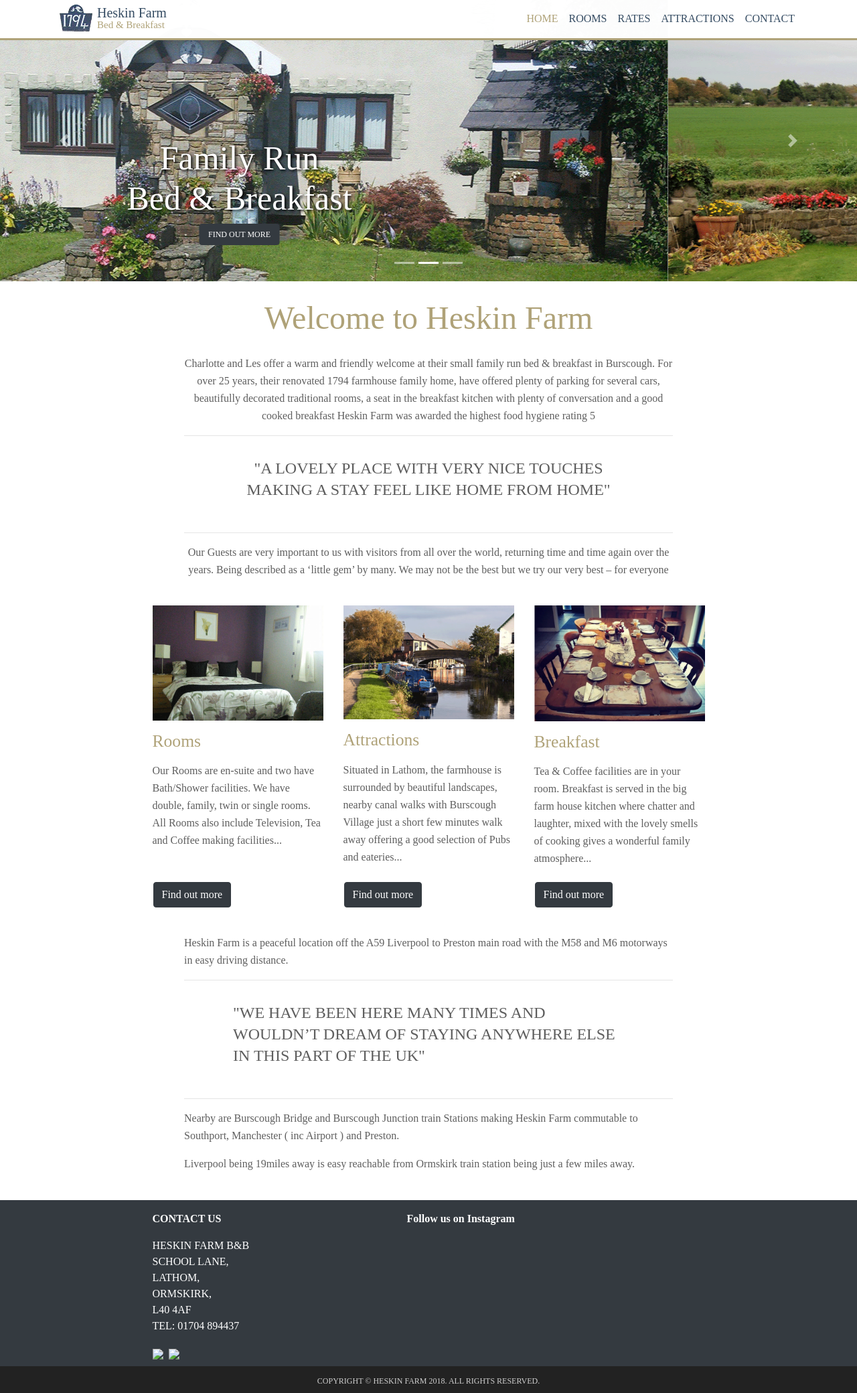
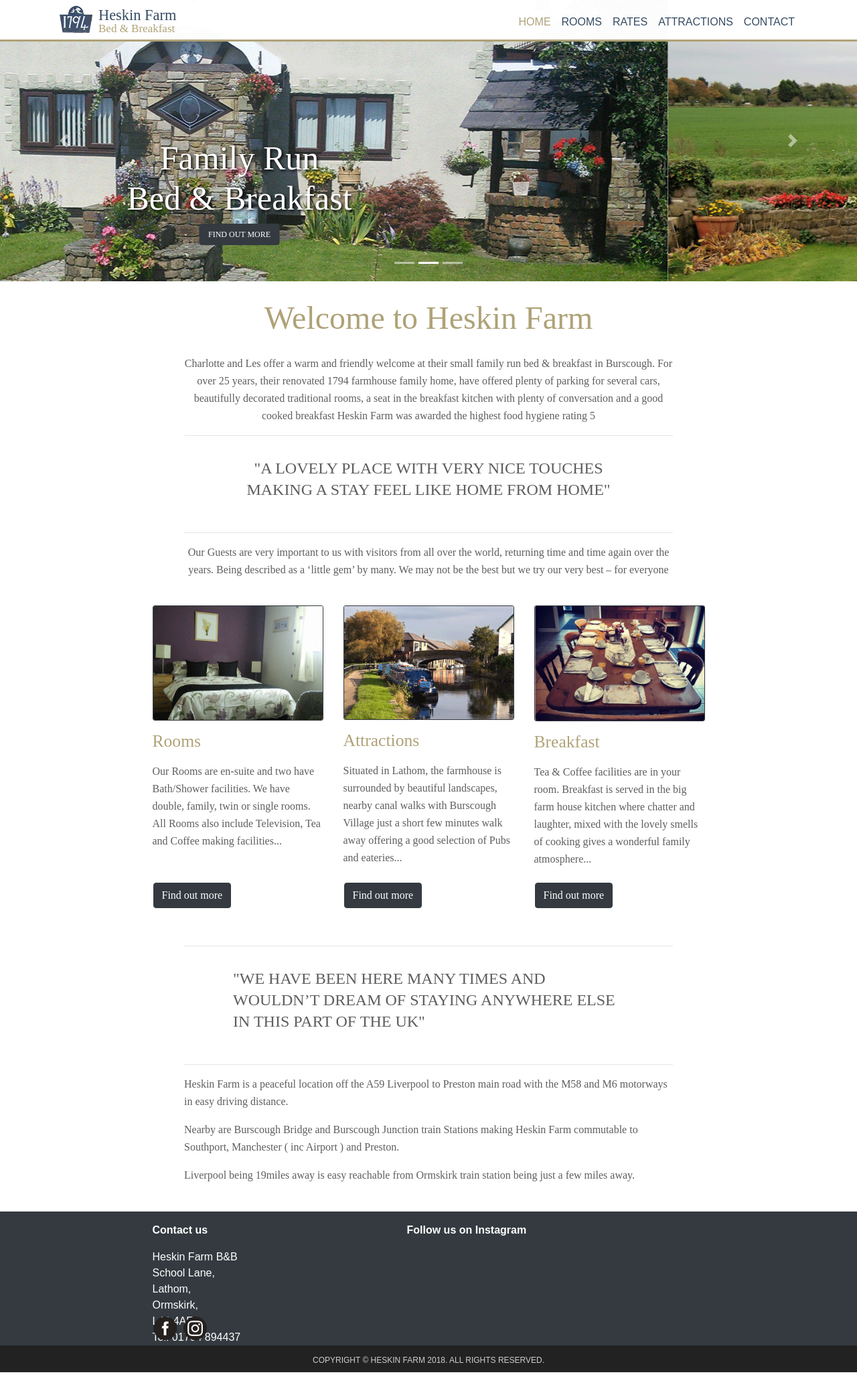
Before and after one commit to philcosens/heskinfarm, a website: page index.html in a window 1280 px wide. Shown: the whole page at 67% size. After the commit the page ends 2049 px from the top, so only its background shows below. Drawn offline with Linux system fonts and the light colour scheme; files that its build step writes are made by us from their sources; files whose address does not match are found by name.

Commit message:
Updated Social Images

```diff
--- a/index.html
+++ b/index.html
@@ -142,14 +142,13 @@
 			</div>
 			<div class="row justify-content-center location">
 				<div class="col-lg-8">
-					<p>Heskin Farm is a peaceful location off the A59 Liverpool to Preston main road with the M58 and M6 motorways in easy driving distance.</p>
-
 					<hr>
 						<div class="reviews slider">
 							<p>"We have been here many times and wouldn’t dream of staying anywhere else in this part of the UK"</p>
 						</div>
 					<hr>
 
+					<p>Heskin Farm is a peaceful location off the A59 Liverpool to Preston main road with the M58 and M6 motorways in easy driving distance.</p>
 					<p>Nearby are Burscough Bridge and Burscough Junction train Stations making Heskin Farm commutable to Southport, Manchester ( inc Airport ) and Preston.</p>
 					<p>Liverpool being 19miles away is easy reachable from Ormskirk train station being just a few miles away.</p>
 
@@ -179,9 +178,14 @@
       	<div class="container footer__container">
           	<div class="row justify-content-center">
 
-				<div class="col-lg-4 col-md-12 contactDetails">
-            		<div class="contactDetails__head">Contact us</div>
-              		<div class="contactDetails__text">
+				<div class="col-sm-12 col-md-5 order-md-2 social">
+        			<div class="footer__head">Follow us on Instagram</div>
+					<ul id="instafeed" class="instafeed d-flex flex-wrap"></ul>
+				</div>
+
+				<div class="col-sm-12 col-md-4 order-md-1 contactDetails">
+            		<div class="footer__head">Contact us</div>
+              		<div class="footer__text">
 						Heskin Farm B&B <br/>
 						School Lane,<br/>
 						Lathom,<br/>
@@ -191,15 +195,10 @@
 					</div>
 					<div class="socialIconsWrap">
 						<div class="socialIcons">
-							<a class="facebook" href="https://www.facebook.com/HeskinFarm/" target="_blank"><img src="./img/facebook.png"></a>
-							<a class="instagram" href="https://www.instagram.com/heskinfarm/" target="_blank"><img src="./img/instagram.png"></a>
+							<a class="facebook socialIcon" href="https://www.facebook.com/heskinFarm/" target="_blank"></a>
+							<a class="instagram socialIcon" href="https://www.instagram.com/heskinfarm/" target="_blank"></a>
 						</div>
         			</div>
-				</div>
-
-				<div class="col-lg-5 col-md-12 social">
-        			<span class="social__head">Follow us on Instagram</span>
-					<ul id="instafeed" class="instafeed d-flex flex-wrap"></ul>
 				</div>
 			</div>
 		</div>
--- a/main.css
+++ b/main.css
@@ -30,18 +30,18 @@ p {
 }
 
 .navbar-brand {
-    background-image: url("../img/hf-logo.png");
-    background-position: 0px 6px;
+    background-image: url(../img/hf-logo.png);
+    background-position: 0px 2px;
     background-repeat: no-repeat;
     background-size: 55px;
     display: block;
     font-family: 'Georgia, serif';
-    padding: 4px 0 0 60px;
+    padding: 0 0 0 62px;
     position: relative;
-    top: 0px;
+    top: 6px;
+    font-size: 1.4rem;
+}
 
-    font-size: 20px;
-}
 .navbar .navbar-brand {
     color: #344b62;
 }
@@ -49,20 +49,21 @@ p {
     color: #afa278;
     display: block;
     font-family: 'Georgia, serif';
-    font-size: 15px;
+    font-size: 17px;
     position: relative;
-    top: -8px;
+    top: -10px;
 }
 
 .navbar-light .navbar-nav .nav-link {
     color: #344b62;
-    font-size: 18
-
-    px;
+    font-family: arial;
     line-height: 20px;
     margin: 8px 0 8px;
     text-align: center;
     text-transform: uppercase;
+}
+.navbar-light .navbar-nav .nav-link:hover {
+    color: #afa278;
 }
 .navbar-light .navbar-nav .active>.nav-link,
 .navbar-light .navbar-nav .nav-link.active,
@@ -75,13 +76,9 @@ p {
     margin: 24px auto;
 }
 
-.row--zones a {
-    bottom: 0;
-    left: 16px;
-    position: absolute;
-}
-
 .row--zones img {
+    border: 1px solid #343a40;
+    border-radius: 3px;
     margin: 24px 0 0;
 }
 
@@ -121,13 +118,16 @@ p {
 }
 
 /* Deskop Specific Styles  */
-@media (min-width: 992px) {
+@media (min-width: 576px) {
     h1 {
         font-size: 3rem;
         margin: 32px;
     }
     .navbar {
         border-bottom: 3px solid #afa278;
+    }
+    .navbar-nav {
+        margin-top: 6px;
     }
     .carousel-inner {
         margin: auto;
@@ -149,6 +149,11 @@ p {
     .carousel-caption {
         margin: auto;
         width: 480px;
+    }
+    .row--zones a {
+       bottom: 0;
+        left: 16px;
+        position: absolute;
     }
     .row--zones p {
         margin-bottom: 60px;
@@ -198,16 +203,17 @@ p {
 
 .contactDetails {
     color: #fff;
-    text-transform: uppercase;
 }
 
-.contactDetails__head {
+.footer__head {
+    color: #fff;
     font-weight: bold;
     margin: 16px 0 16px 0;
 }
 
 .footer,
 .footer__container {
+    font-family: arial;
     overflow: hidden;
 }
 .footer__bottom {
@@ -244,19 +250,6 @@ p {
     width: 100%;
 }
 
-/*.instagram__imageWrap {
-    float: left;
-}
-
-.instagram__imgLink img {
-    margin: auto;
-    width: 22%;
-}*/
-
-.social {
-    margin-top: 16px;
-}
-
 .social__head {
     color: #fff;
     font-weight: bold;
@@ -264,11 +257,26 @@ p {
 }
 
 .socialIconsWrap {
+    bottom: 0;
+    left: 16px;
     margin: 16px auto 8px;
     overflow: hidden;
+    position: absolute;
 }
 
 .socialIcons a {
+    background: url(../img/social-bar.png) no-repeat;
+    height: 35px;
+    margin-right: 10px;
     float: left;
-    margin-right: 8px;
+    padding: 0;
+    width: 35px;
 }
+
+.socialIcons .facebook {
+    background-position: -48px 0;
+}
+
+.socialIcons .instagram {
+    background-position: -190px 0;
+}
```
Also changed, not shown: social-bar.png (added).
